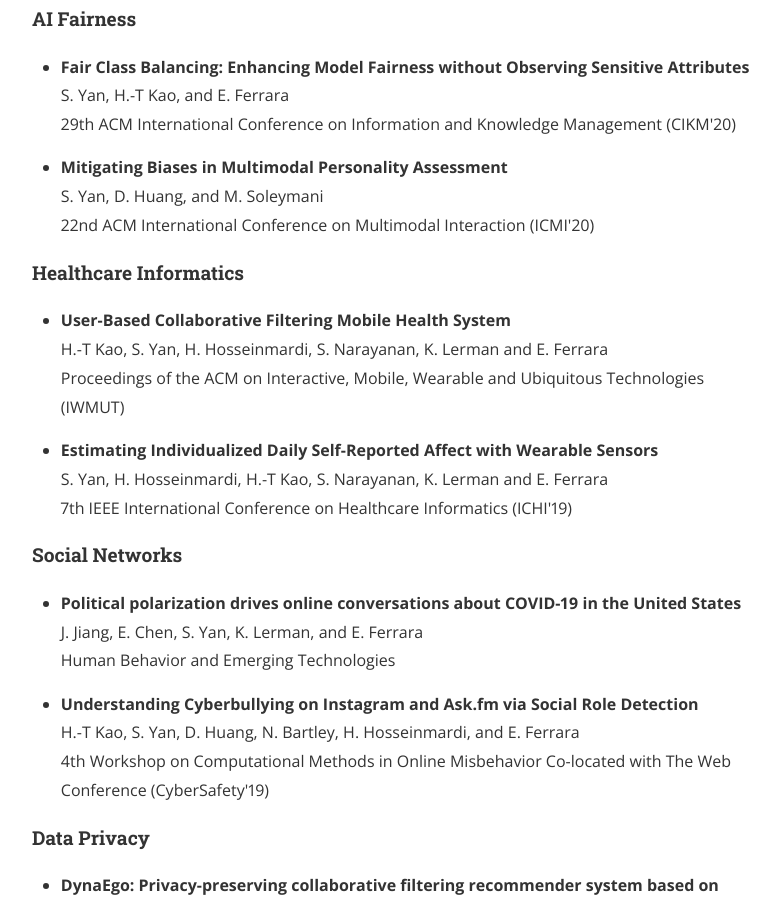
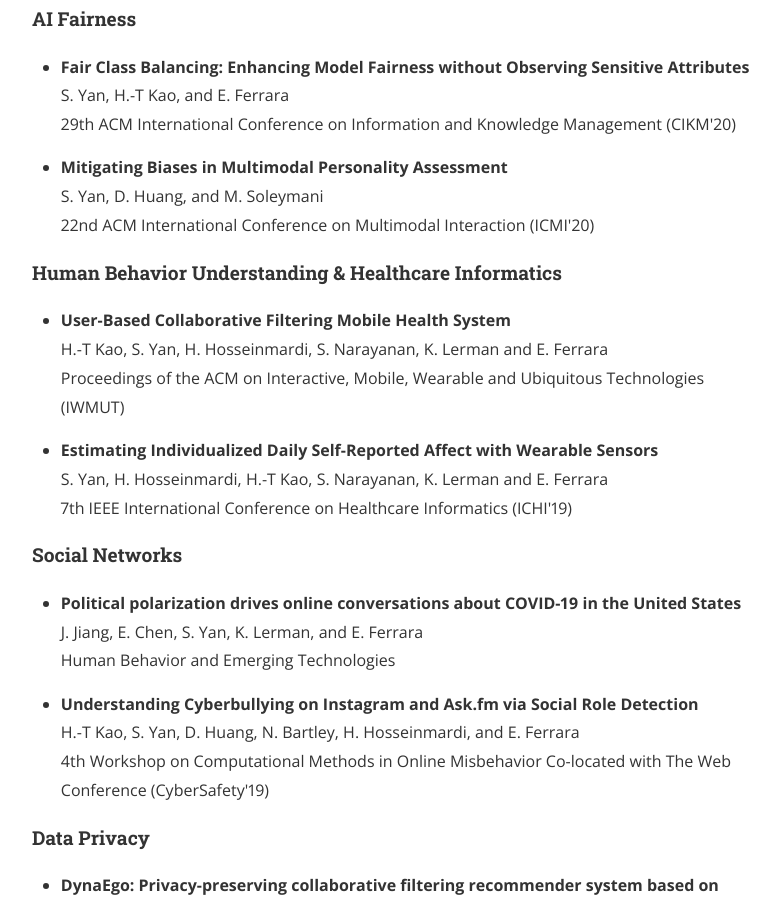
Before and after one commit to yanshentracy/page, a Jekyll site: the page built from _posts/2015-04-19-publication.markdown, in a window 1280 px wide and 900 px high, scrolled down 618 px. Shown: the whole window, without its empty margins (240-1020 px from the left). Built offline with Jekyll 4.4.1, drawn with Linux system fonts in a browser that asks for light colours; nearby versions of some CDN libraries; some web fonts are replaced.

Commit message:
Update 2015-04-19-publication.markdown

```diff
--- a/_posts/2015-04-19-publication.markdown
+++ b/_posts/2015-04-19-publication.markdown
@@ -17,7 +17,7 @@
 S. Yan, D. Huang, and M. Soleymani <br/>
 22nd ACM International Conference on Multimodal Interaction (ICMI'20)</p>
 
-#### Healthcare Informatics
+#### Human Behavior Understanding & Healthcare Informatics
 - <p><strong> User-Based Collaborative Filtering Mobile Health System </strong><br/>
 H.-T Kao, S. Yan, H. Hosseinmardi, S. Narayanan, K. Lerman and E. Ferrara<br/>
 Proceedings of the ACM on Interactive, Mobile, Wearable and Ubiquitous Technologies (IWMUT)</p>
```
